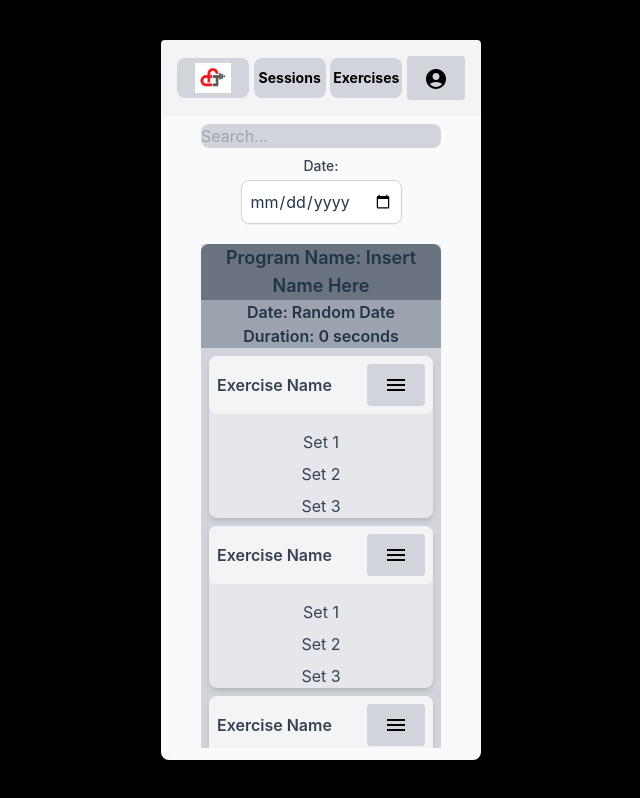
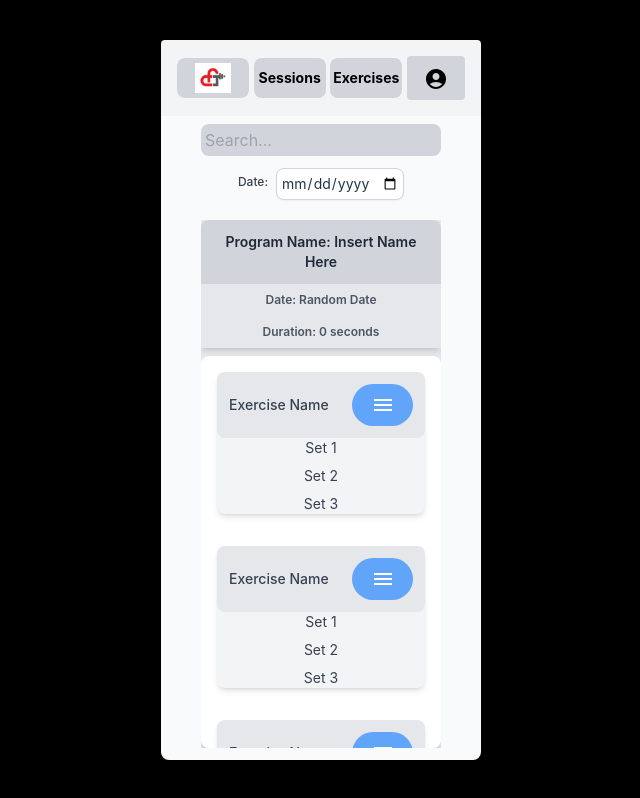
Before and after one commit to JoshuaW13/ConceptFitness, a React (Vite) app in the folder conceptFitness/: page /sessionLogs in a window 1280 px wide. Both pictures are taken after a click on the element 640 px from the left and 295 px from the top of the page. Shown: the whole page, without its empty margins (319-959 px from the left). Built offline with nearby package versions, Linux system fonts and the light colour scheme.

Commit message:
Updated logs page to look better

```diff
--- a/conceptFitness/src/components/DateInput.jsx
+++ b/conceptFitness/src/components/DateInput.jsx
@@ -3,18 +3,16 @@ import '../App.css';
 
 function DateInput() {
   return (
-    <form className="space-y-4">
-      <div>
-        <label htmlFor="date" className="block text-sm font-medium text-gray-700">
+    <form className="flex justify-center items-center gap-2">
+        <label htmlFor="date" className="block text-xs font-medium text-gray-700">
           Date:
         </label>
         <input
           type="date"
           id="date"
           name="date"
-          className="mt-1 p-2 block w-full border border-gray-300 rounded-lg shadow-sm focus:ring-indigo-500 focus:border-indigo-500"
+          className="mt-1 p-1 text-sm block w-32 border border-gray-300 rounded-lg shadow-sm focus:ring-indigo-500 focus:border-indigo-500"
         />
-      </div>
     </form>
   );
 }
--- a/conceptFitness/src/components/DropDown.jsx
+++ b/conceptFitness/src/components/DropDown.jsx
@@ -8,15 +8,20 @@ function DropDown({ InitialComponent: InitialComponentProp, HiddenComponents })
         setIsContentVisible(!isContentVisible);
     };
 
-    const InitialComponent = () => <InitialComponentProp onClick={handleInitialClick} />;
+    const InitialComponent = () => (
+        <InitialComponentProp onClick={handleInitialClick} />
+    );
 
     const hiddenComponentsArray = Array.isArray(HiddenComponents) ? HiddenComponents : [HiddenComponents];
 
     return (
-        <div className='w-full flex flex-col items-center max-h-[100%]'>
+        <div className="w-full flex flex-col items-center max-h-full">
             <InitialComponent />
             {isContentVisible && (
-                <div className={`flex flex-col gap-2 bg-gray-300 w-full p-2 ${hiddenComponentsArray.length === 1 ? 'overflow-clip' : 'overflow-y-auto'} scrollbar-hidden`}>
+                <div
+                    className={`flex flex-col gap-4 bg-white w-full p-4 rounded-lg shadow-md mt-2 transition-all duration-300 ease-in-out transform ${hiddenComponentsArray.length === 1 ? 'overflow-clip' : 'overflow-y-auto'}`}
+                    style={{ maxHeight: isContentVisible ? '400px' : '0' }} // Control the expansion height
+                >
                     {hiddenComponentsArray.map((Component, index) => (
                         <Component key={index} />
                     ))}
--- a/conceptFitness/src/components/ExerciseLog.jsx
+++ b/conceptFitness/src/components/ExerciseLog.jsx
@@ -8,11 +8,11 @@ function ExerciseLog() {
   const [isPopupVisible, setIsPopupVisible] = useState(false);
 
   return (
-    <div className='bg-gray-200 w-full rounded-lg shadow-md relative'>
-      <div className='flex items-center justify-between bg-gray-100 p-2 rounded-lg mb-4'>
-        <p className='text-gray-700 text-base font-semibold'>Exercise Name</p>
+    <div className="bg-gray-100 w-full rounded-lg shadow-md mb-4">
+      <div className="flex items-center justify-between bg-gray-200 p-3 rounded-lg">
+        <p className="text-gray-700 text-sm font-medium">Exercise Name</p>
         <button
-          className="flex items-center text-black bg-gray-300 hover:bg-gray-400 px-4 py-2 rounded transition duration-200 focus:outline-none"
+          className="flex items-center justify-center text-white bg-blue-400 hover:bg-blue-500 px-4 py-2 rounded-full transition duration-200 focus:outline-none focus:ring-2 focus:ring-blue-300 w-[33%]"
           onClick={() => setIsPopupVisible(!isPopupVisible)}
         >
           <Menu />
@@ -21,13 +21,13 @@ function ExerciseLog() {
 
       {/* Popup */}
       {isPopupVisible && (
-        <Popup onClick={() => setIsPopupVisible(false)} Content={ExerciseLogPopup}></Popup>
+        <Popup onClick={() => setIsPopupVisible(false)} Content={ExerciseLogPopup} />
       )}
 
-      <div className='flex flex-col space-y-2'>
-        <p className='text-gray-700'>Set 1</p>
-        <p className='text-gray-700'>Set 2</p>
-        <p className='text-gray-700'>Set 3</p>
+      <div className="flex flex-col space-y-2">
+        <p className="text-gray-700 text-sm">Set 1</p>
+        <p className="text-gray-700 text-sm">Set 2</p>
+        <p className="text-gray-700 text-sm">Set 3</p>
       </div>
     </div>
   );
--- a/conceptFitness/src/components/SearchBar.jsx
+++ b/conceptFitness/src/components/SearchBar.jsx
@@ -4,7 +4,7 @@ import '../App.css';
 function SearchBar() {
 
   return (
-    <input type="text" placeholder='Search...' className='text-black bg-gray-300 rounded-lg w-[75%]' />
+    <input type="text" placeholder='Search...' className='text-black bg-gray-300 rounded-lg w-[75%] p-1' />
   );
 }
 
--- a/conceptFitness/src/components/SessionLog.jsx
+++ b/conceptFitness/src/components/SessionLog.jsx
@@ -1,16 +1,19 @@
-import React from 'react'
-import '../App.css'
+import React from 'react';
+import '../App.css';
 
-
-function ExerciseLog({onClick}) {
-
+function SessionLog({ onClick }) {
   return (
-    <div className='bg-gray-400 w-full rounded-t-lg font-semibold' onClick={onClick}>
-        <p className='text-lg bg-gray-500 rounded-t-lg'>Program Name: Insert Name Here</p>
-        <p className='text-base'>Date: Random Date</p>
-        <p className='text-base'>Duration: 0 seconds</p>
+    <div
+      className="bg-gray-200 w-full rounded-t-lg font-semibold cursor-pointer shadow-md transition-transform hover:scale-105 transform"
+      onClick={onClick}
+    >
+      <p className="text-sm text-gray-800 bg-gray-300 p-3 rounded-t-lg">
+        Program Name: Insert Name Here
+      </p>
+      <p className="text-xs text-gray-600 px-3 py-2">Date: Random Date</p>
+      <p className="text-xs text-gray-600 px-3 py-2">Duration: 0 seconds</p>
     </div>
-  )
+  );
 }
 
-export default ExerciseLog
+export default SessionLog;
```
